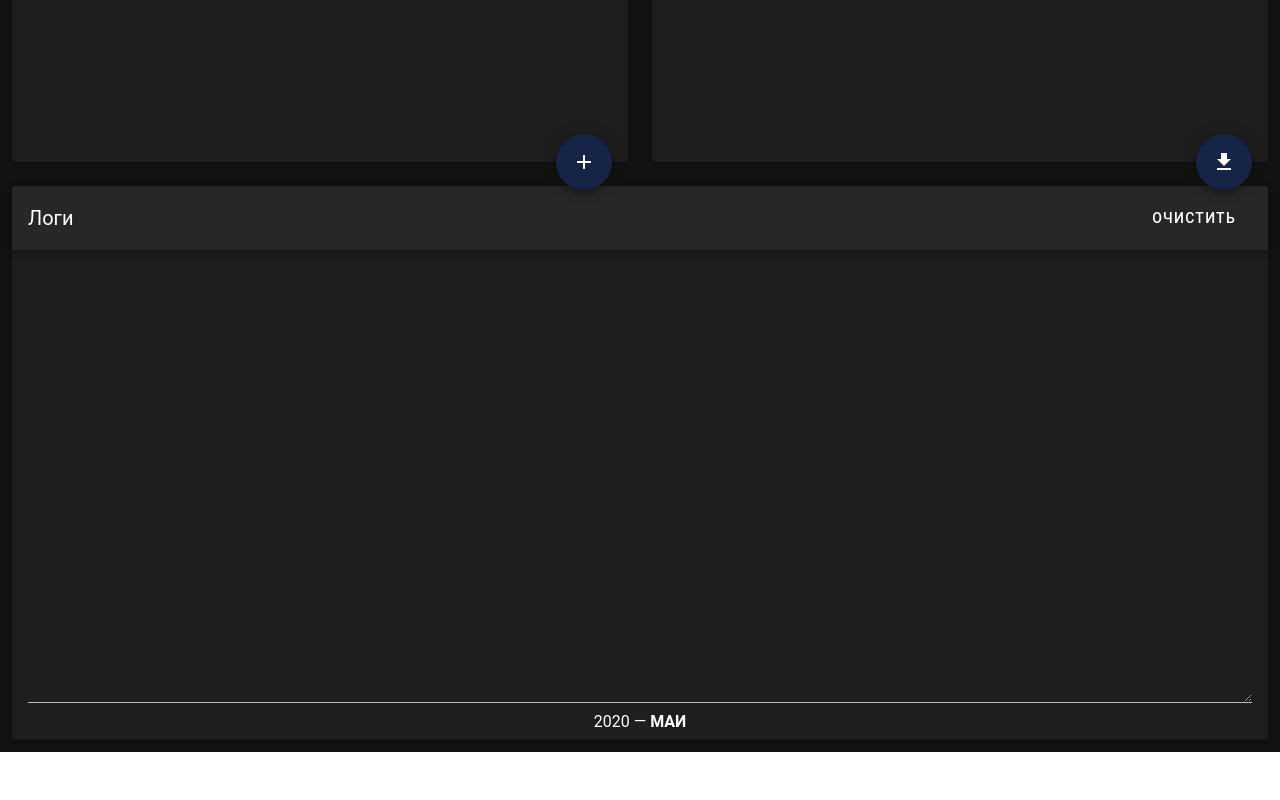
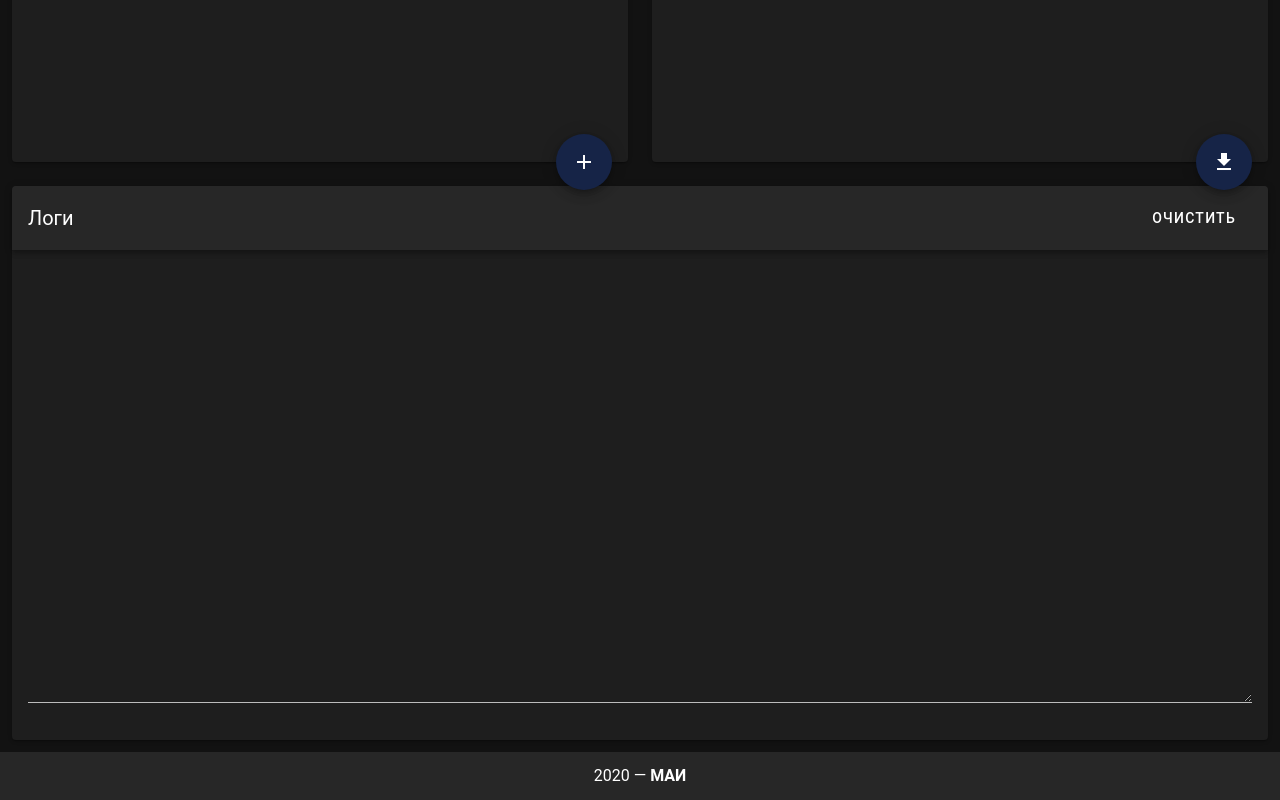
Before and after one commit to HappyStore/secureshare, a Vue app: page / in a window 1280 px wide. Shown: the part 312-1112 px from the top of the page. Before the commit the page ends 1064 px from the top, so only its background shows below. Built offline with nearby package versions, Linux system fonts and the light colour scheme; a small style sheet from the web is missing.

Commit message:
tune footer

```diff
--- a/src/App.vue
+++ b/src/App.vue
@@ -23,7 +23,7 @@
           </v-col>
         </v-row>
       </v-container>
-      <v-footer absolute color="transparent">
+      <v-footer padless>
         <v-col class="text-center" cols="12">
           {{ new Date().getFullYear() }} — <strong>МАИ</strong>
         </v-col>
```
